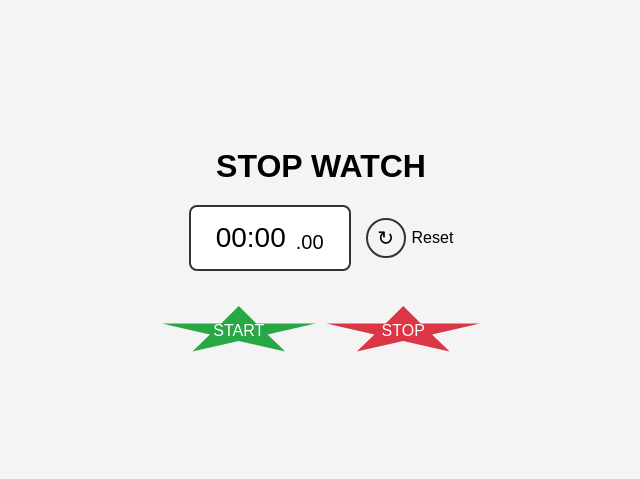
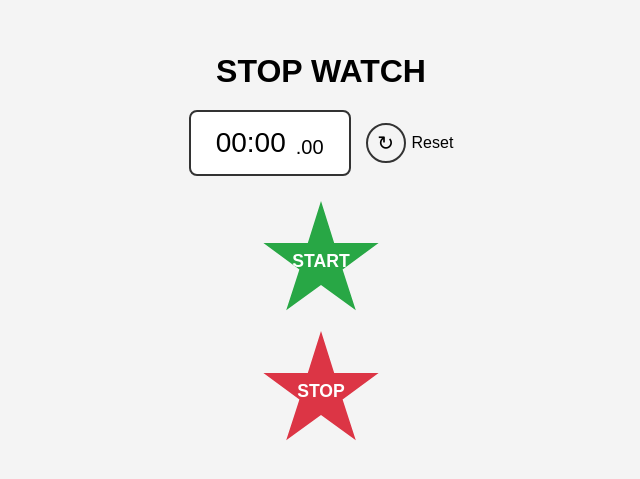
Before and after one commit to Opentech-info/StopWhatch-SAIMON-WAYTHON, a plain HTML site: page index.html in a window 1280 px wide. Shown: the part 143-622 px from the top of the page, without its empty margins (319-959 px from the left). Drawn offline with Linux system fonts and the light colour scheme.

Commit message:
fix: proper alignment of stars

```diff
--- a/styles.css
+++ b/styles.css
@@ -69,13 +69,19 @@ h1 {
 
 /* Star Buttons */
 .star-btn {
-  width: 160px;
-  height: 50px;
+  width: 120px; /* Made width and height equal for a better star shape */
+  height: 120px;
   margin: 10px auto;
   border: none;
   cursor: pointer;
-  font-size: 16px;
+  font-size: 1.1em;
+  font-weight: bold;
   color: #fff;
+  /* Added display flex to center the text inside the star */
+  display: flex;
+  justify-content: center;
+  align-items: center;
+  transition: transform 0.2s ease, filter 0.2s ease;
   clip-path: polygon(
     50% 0%,
     61% 35%,
@@ -90,6 +96,11 @@ h1 {
   );
 }
 
+.star-btn:hover {
+  transform: scale(1.05);
+  filter: brightness(1.1);
+}
+
 .start {
   background: #28a745;
 }
```
